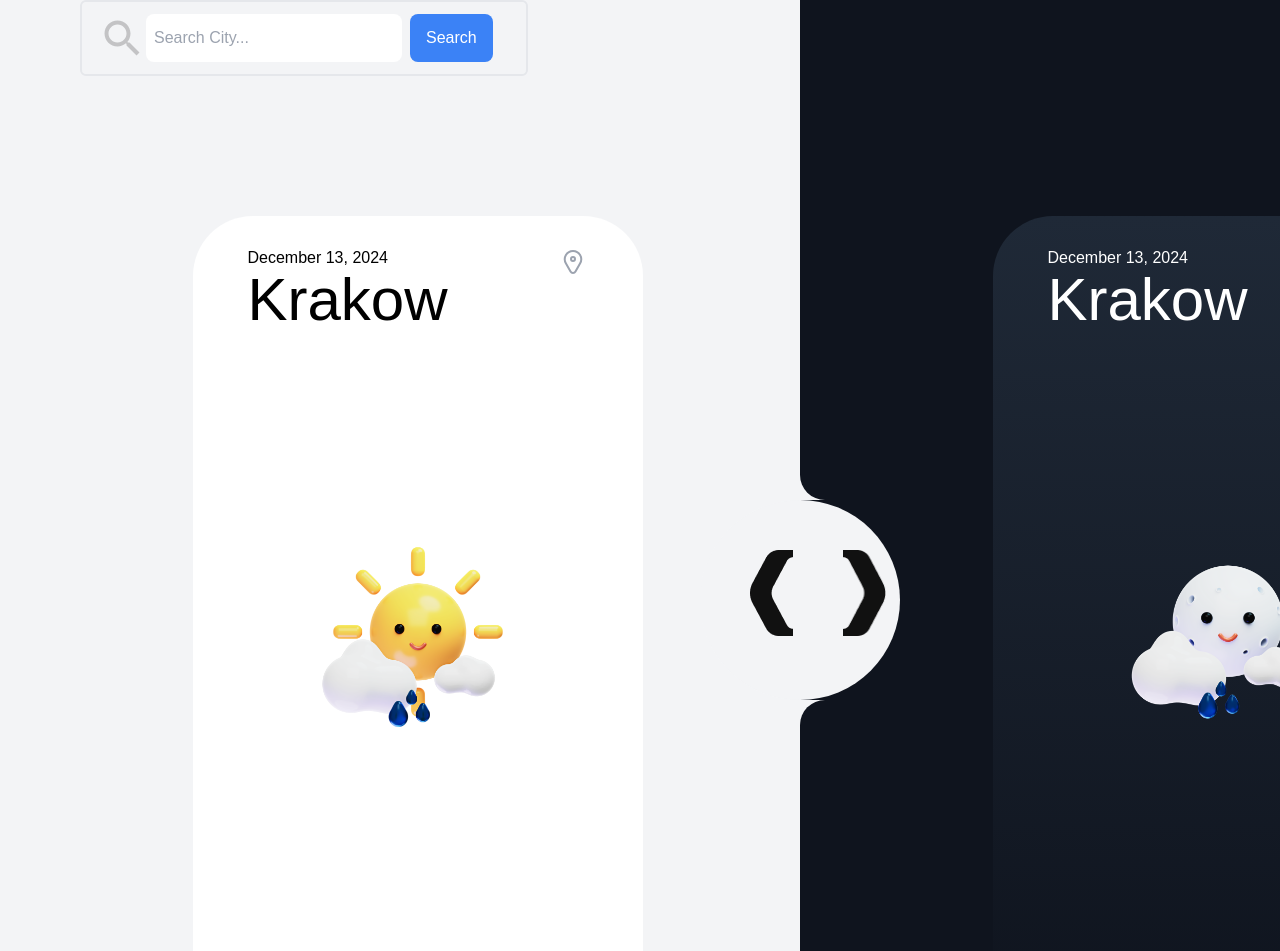
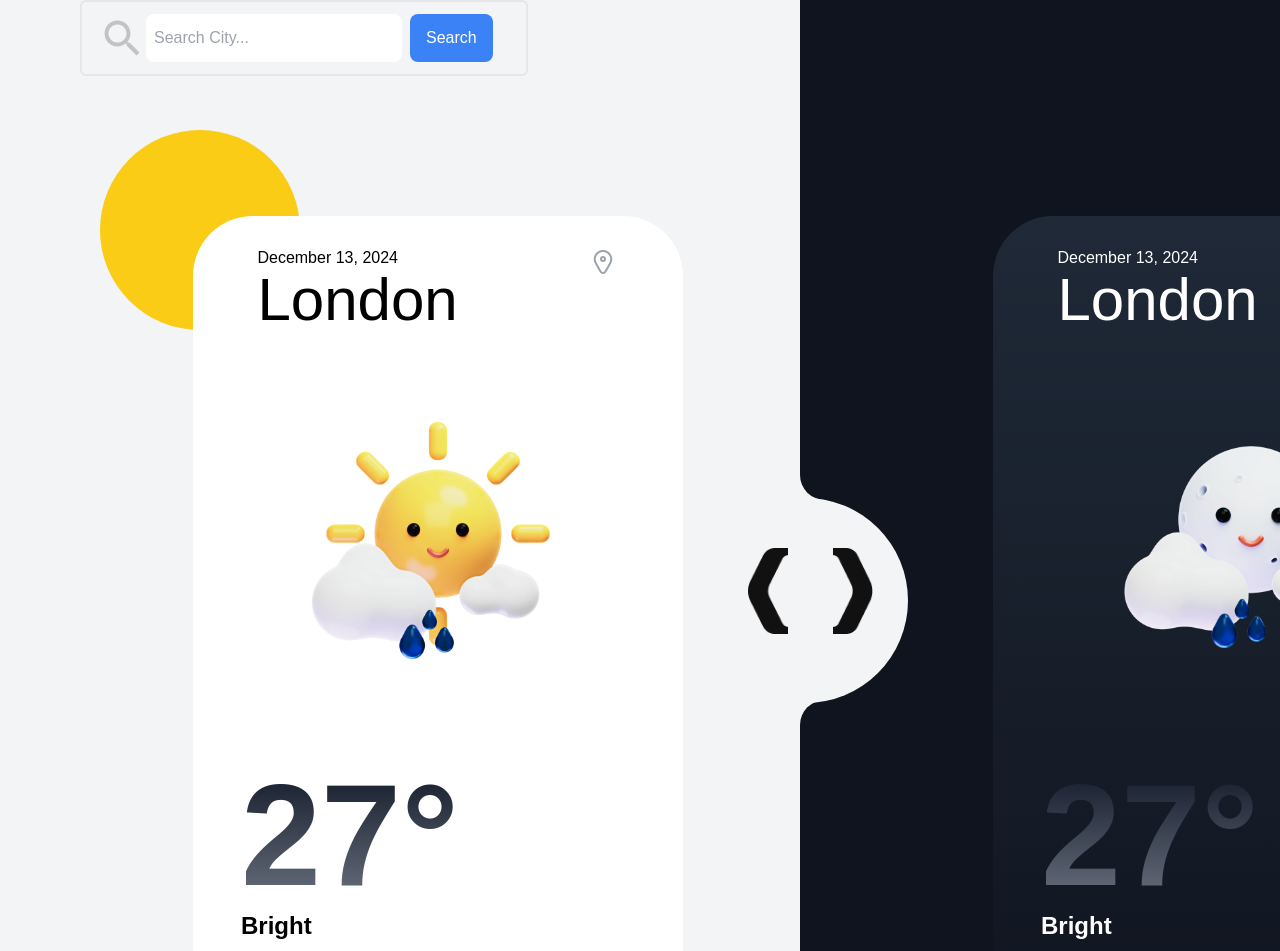
Before and after one commit to azaaa-9/weather-app, a Next.js app: page / in a window 1280 px wide. Shown: the top 951 px of the page. Built offline with nearby package versions, Linux system fonts and the light colour scheme.

Commit message:
design zassan + sun and moon

```diff
--- a/src/app/componant/card.js
+++ b/src/app/componant/card.js
@@ -5,7 +5,6 @@ import { Location } from "./location"
 
 
 const Card = ({value}) => {
-    const sun =  "rain.png"
     const img = value === "day" ? "rain.png" : "rain (1).png"
     const nightCardColors =
     "bg-[111827bf] bg-gradient-to-b from-[#1F2937] to-[#11182700] text-white shadow-[#111827]";
@@ -14,15 +13,17 @@ const Card = ({value}) => {
     const iconColor = value === "day" ? "text-black" : nightIconColor
 
 
+
+
     return(
 
 
-    <div className={`w-[450px] h-[800px] absolute left-[193px] top-[216px] rounded-[60px] ${colors} space-y-52`}>
+    <div className={`w-[490px] h-[880px] absolute left-[193px] top-[216px] rounded-[60px] z-10 ${colors} space-y-20`}>
 
         <div className={`font-manrope my-1 flex  place-content-around  mt-[30px]`}>
             <div>
             <p>December 13, 2024</p>
-            <p className="text-6xl">Krakow</p>
+            <p className="text-6xl">London</p>
             </div>
 
             <Location/>
@@ -31,8 +32,16 @@ const Card = ({value}) => {
 
 
             <div className="flex flex-col items-center">
-            <img className="w-52 h-52" src={img}/>
+            <img className="w-[274px] h-[274px] top-[204px]" src={img}/>
             </div>
+
+
+            <div className="ml-[48px]  mt-1">
+          <div className="font-extrabold text-[144px] leading-[144px] text-transparent bg-clip-text  bg-gradient-to-b from-[#111827] to-[#6B7280]">
+            27°
+          </div>
+          <p className="font-extrabold text-[24px]">Bright</p>
+        </div>
 
 
             <div className={`flex gap-6 text-3xl justify-around  mt-auto space-x-3 ${iconColor} opacity-60`}>
--- a/src/app/page.js
+++ b/src/app/page.js
@@ -39,12 +39,13 @@ export default function Home() {
   return (
     <div className="bg-black h-screen">
       <div className="bg-[#f3f4f6] h-[1200px] w-[1600px] flex justify-between mx-auto">
-        <div className="bg-[#f3f4f6] h-[1200px] w-[800px] relative">
+        <div className="bg-[#f3f4f6] h-[1200px] w-[800px] relative ">
+        <div className='w-[200px] h-[200px] rounded-[50%] bg-yellow-400 absolute right-[500px] top-[130px]'></div>
           <Card value='day' />
 
-          <div className="z-10 w-[200px] h-[200px] bg-[#f3f4f6] rounded-[50%] absolute left-[700px] top-[500px] flex ">
-            <img className="w-[43px] h-[86px] ml-[50px] my-[50px]" src="/left.png" />
-            <img className="w-[43px] h-[86px] ml-[50px] my-[50px]" src="/right.png" />
+          <div className="z-10 w-[205px] h-[205px] bg-[#f3f4f6] rounded-[50%] absolute left-[703px] top-[498px] flex">
+            <img className="w-[40px] h-[86px] ml-[45px] my-[50px]" src="/left.png" />
+            <img className="w-[40px] h-[86px] ml-[45px] my-[50px]" src="/right.png" />
           </div>
 
           <div className="ml-20 flex px-4 py-3 rounded-md border-2 hover:border-white overflow-hidden max-w-md mx-auto font-[sans-serif]">
@@ -80,8 +81,9 @@ export default function Home() {
         <div className="relative">
         <Card value='night'/>
           <div className="w-[800px] h-[500px] bg-[#0f141e] rounded-bl-[25px]"></div>
-          <div className="w-[800px] h-[200px] bg-[#0f141e] "></div>
+          <div className="w-[800px] h-[200px] bg-[#0f141e]"></div>
           <div className="w-[800px] h-[500px] bg-[#0f141e] rounded-tl-[25px]"></div>
+          <div className='w-[200px] h-[200px] rounded-[50%] bg-indigo-400 absolute left-[570px] bottom-[50px]'></div>
         </div>
       </div>
     </div>
```
Also changed, not shown: src/app/componant/weather.js (deleted, +0 -14 lines).
